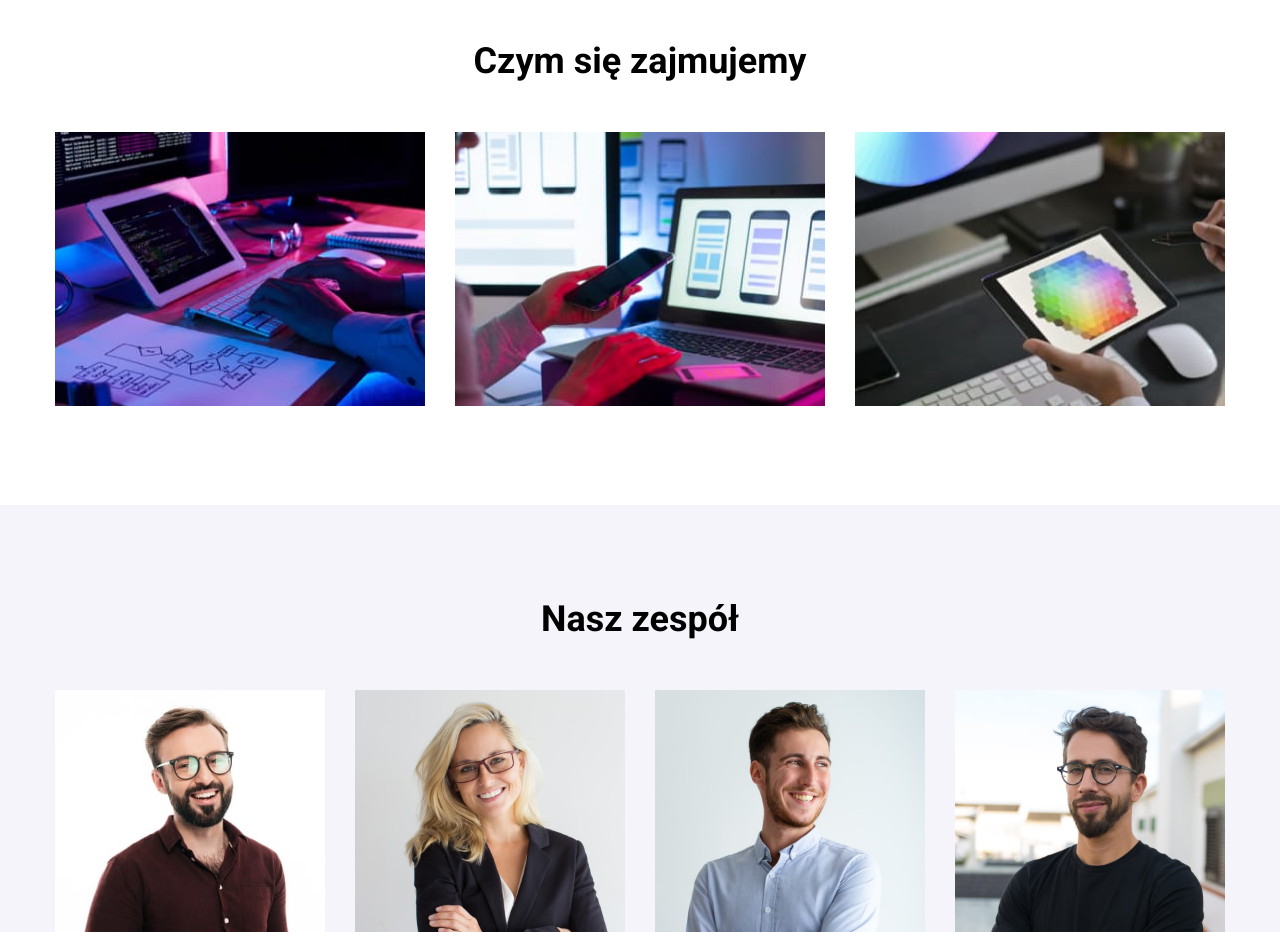
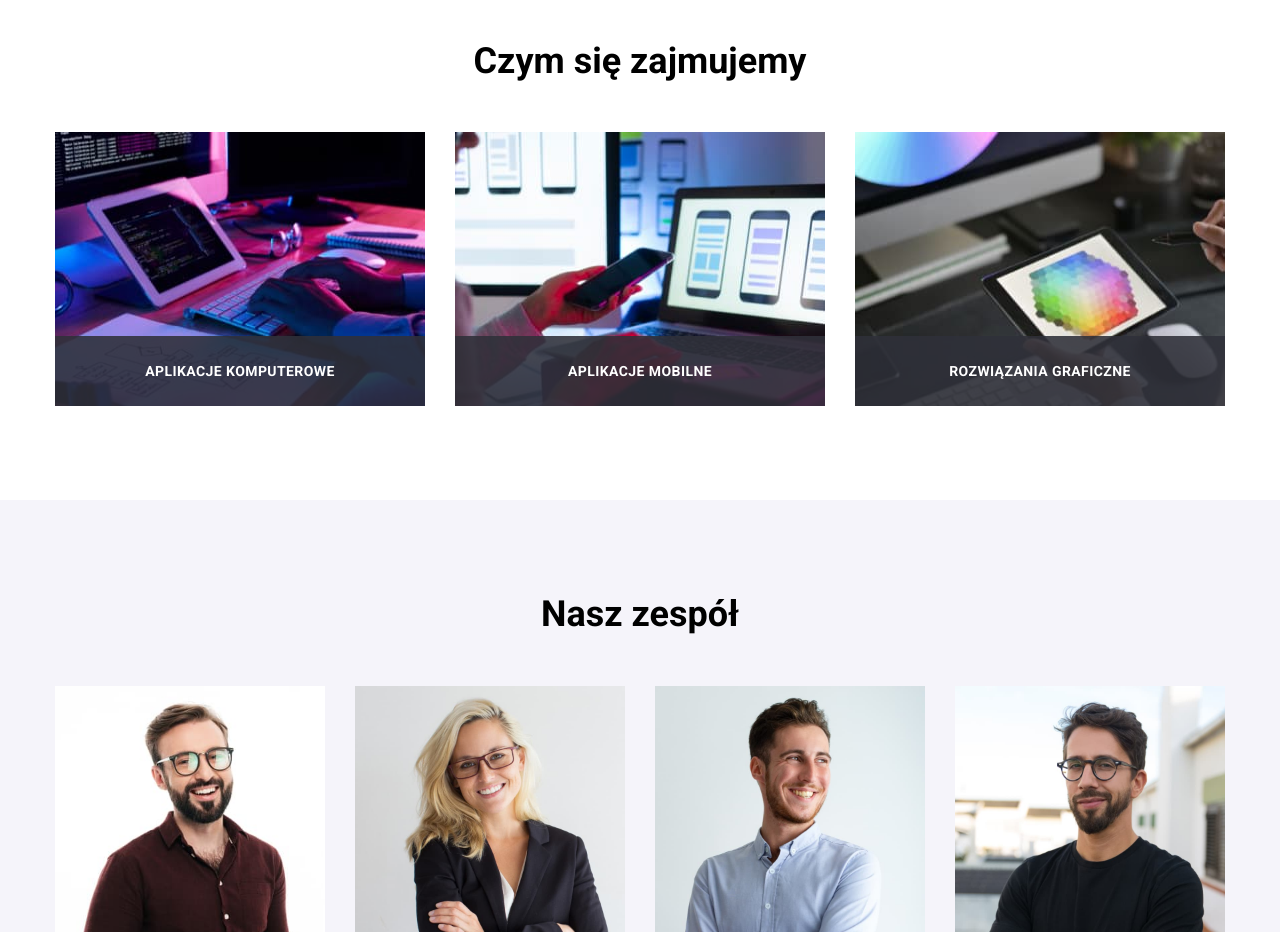
Before and after one commit to kgryguc/goit-markup-hw-05, a plain HTML site: page index.html in a window 1280 px wide. Shown: the part 1120-2052 px from the top of the page. Drawn offline with nearby package versions, Linux system fonts and the light colour scheme.

Commit message:
add what we do description boxes

```diff
--- a/css/styles.css
+++ b/css/styles.css
@@ -65,6 +65,13 @@ body {
 .section {
   padding-top: 94px;
   padding-bottom: 94px;
+}
+
+.section-title {
+  font-size: 36px;
+  font-weight: 700;
+  text-align: center;
+  margin-bottom: 50px;
 }
 
 /* HEADER*/
@@ -239,11 +246,23 @@ body {
   gap: 30px;
 }
 
-.section-title {
-  font-size: 36px;
+.showcase-item {
+  position: relative;
+  font-size: 0;
+}
+
+.showcase-description {
+  position: absolute;
+  bottom: 0;
+  width: 100%;
+  background-color: #2f303ae0;
+  color: var(--alternative-text-color-white);
+  font-size: 14px;
   font-weight: 700;
+  letter-spacing: 0.03em;
+  text-transform: uppercase;
   text-align: center;
-  margin-bottom: 50px;
+  padding: 27px 0;
 }
 
 /* OUR TEAM */
--- a/index.html
+++ b/index.html
@@ -128,29 +128,32 @@
         <div class="container">
           <h2 class="section-title">Czym się zajmujemy</h2>
           <ul class="flex-showcase list">
-            <li>
+            <li class="showcase-item">
               <img
                 src="images/what-we-do-1.jpg"
                 alt="Typing on white keyboard"
                 width="370"
                 height="274"
               />
+              <p class="showcase-description">Aplikacje komputerowe</p>
             </li>
-            <li>
+            <li class="showcase-item">
               <img
                 src="images/what-we-do-2.jpg"
                 alt="Smartphone in hand in front of laptop screen"
                 width="370"
                 height="274"
               />
+              <p class="showcase-description">Aplikacje mobilne</p>
             </li>
-            <li>
+            <li class="showcase-item">
               <img
                 src="images/what-we-do-3.jpg"
                 alt="Colour picker on tablet"
                 width="370"
                 height="274"
               />
+              <p class="showcase-description">Rozwiązania graficzne</p>
             </li>
           </ul>
         </div>
```
